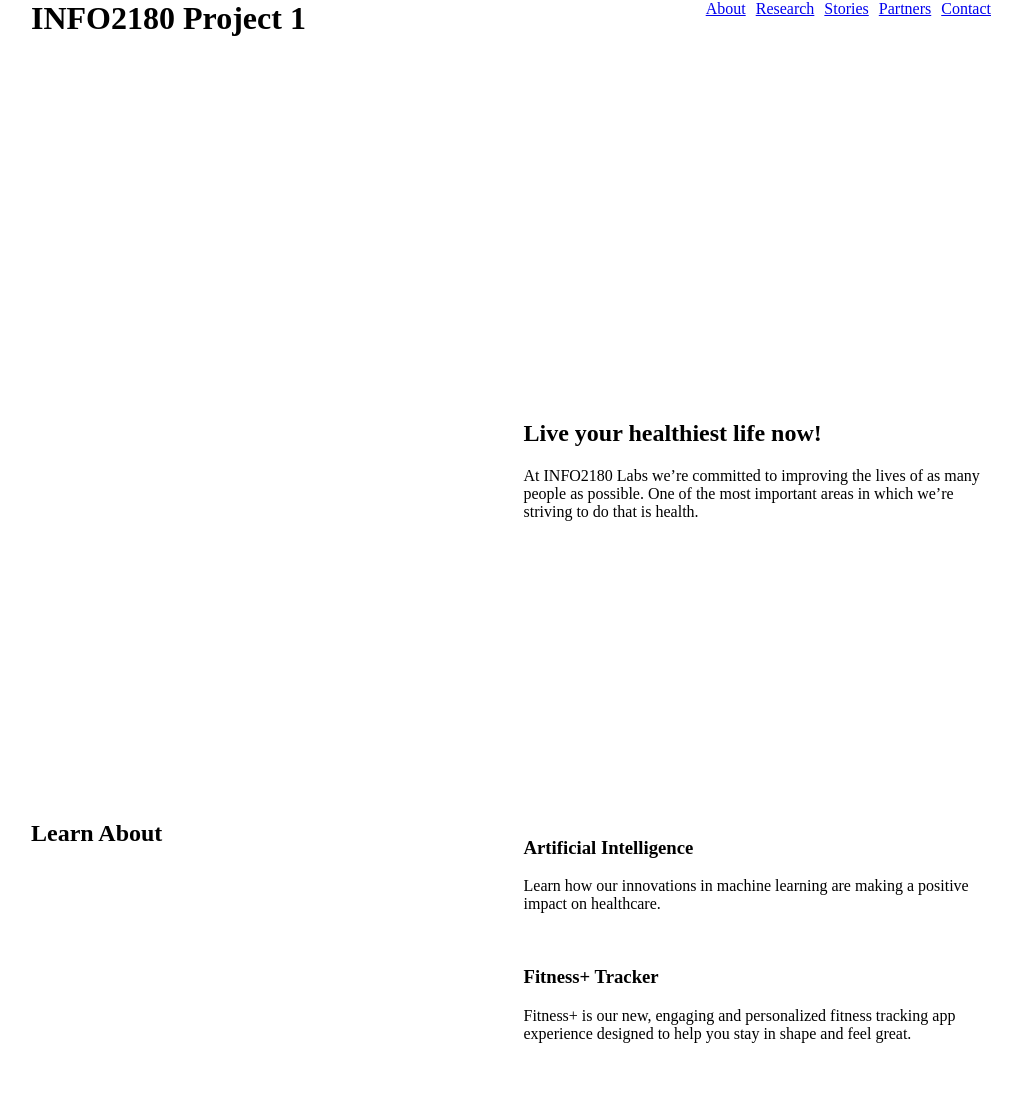
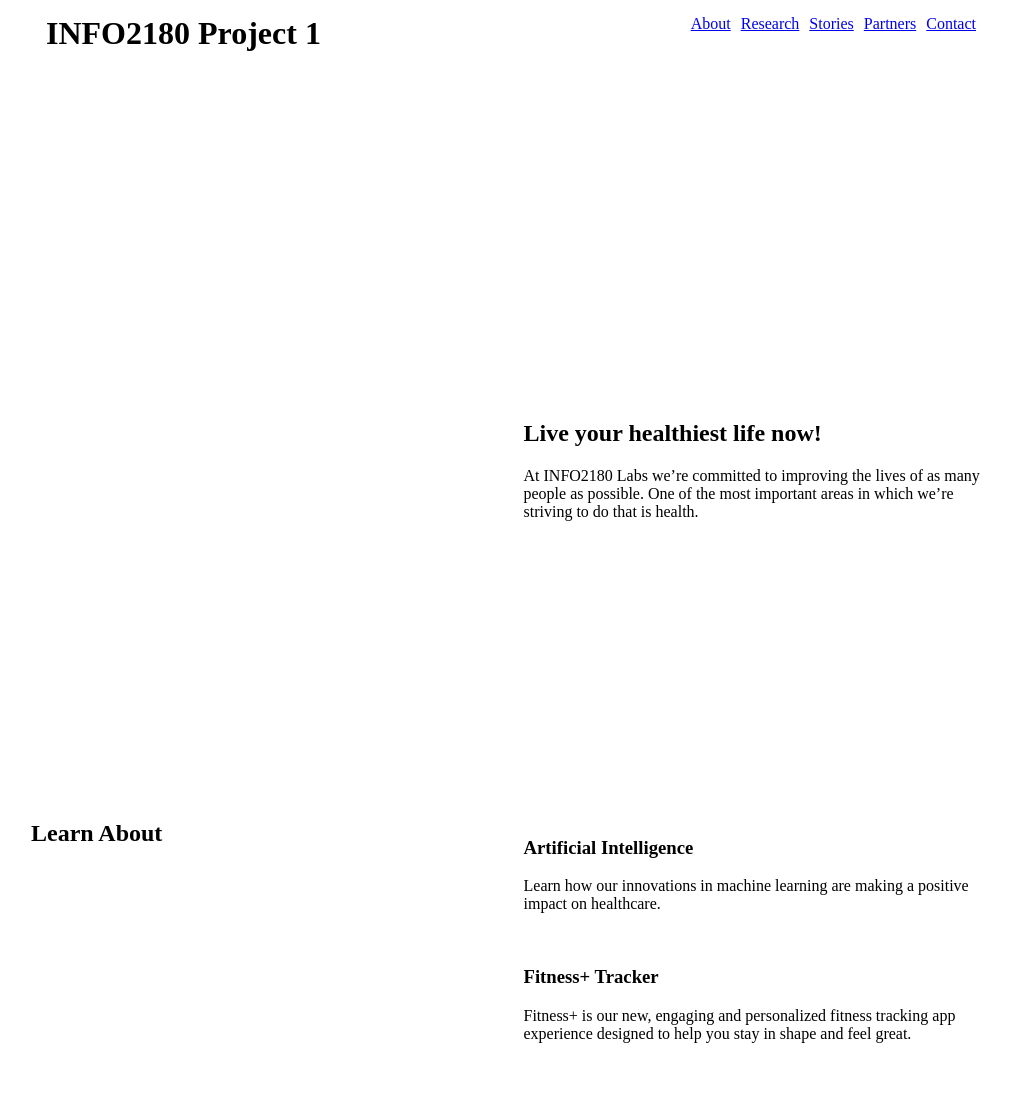
Before and after one commit to JadenA20/info2180-project1, a plain HTML site: page index.html in a window 1280 px wide. Shown: the top 1100 px of the page, without its empty margins (129-1151 px from the left). Drawn offline with Linux system fonts and the light colour scheme.

Commit message:
Update styles.css

```diff
--- a/styles.css
+++ b/styles.css
@@ -19,7 +19,7 @@ h1 {
     display: flex;
     justify-content: flex-start;
     margin: 0;
-    padding: 0;
+    padding: 15px;
     grid-column-start: 1;
     grid-column-end: 2;
     grid-row-start: 1;
@@ -33,7 +33,7 @@ ul {
   list-style: none;
   gap: 10px;
   margin: 0;
-  padding: 0;
+  padding: 15px;
   grid-column-start: 2;
   grid-column-end: 3;
   grid-row-start: 1;
```
